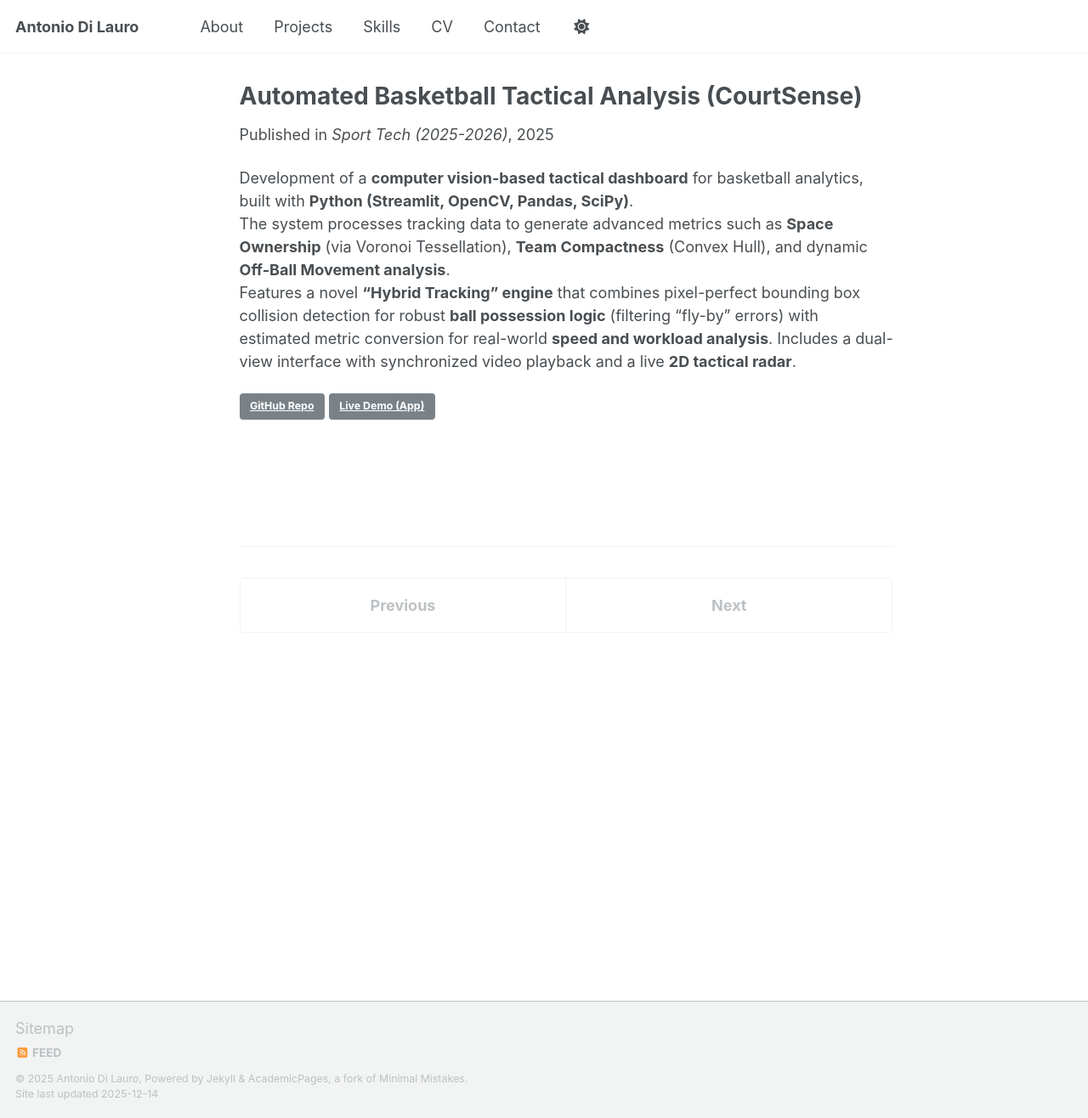
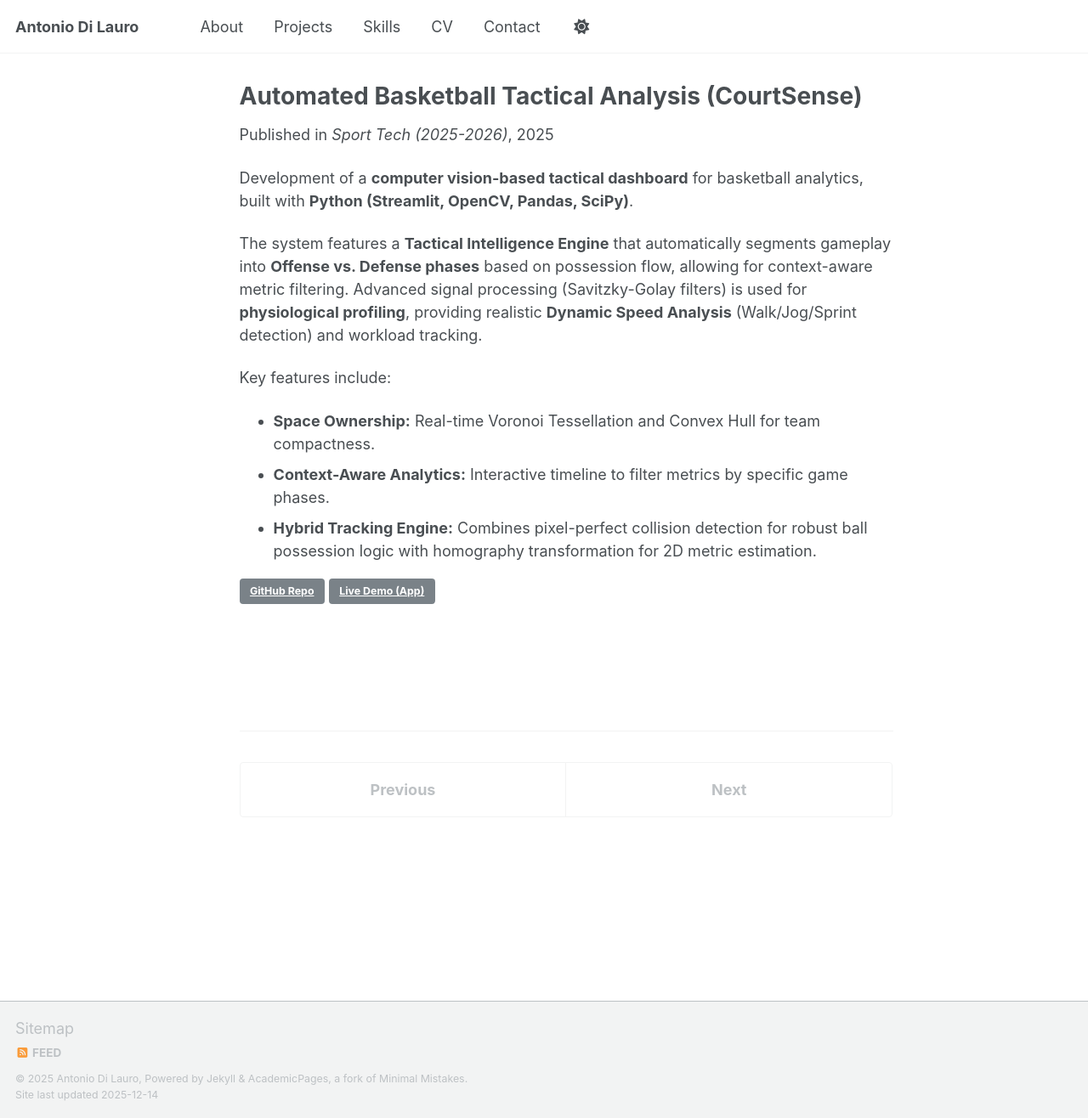
Before and after one commit to antodila/antodila.github.io, a Jekyll site: the page built from _projects/2025-12-12-courtsense.md, in a window 1280 px wide and 1316 px high. Shown: the whole window at 85% size. Built offline with Jekyll 4.4.1, drawn with Linux system fonts in a browser that asks for light colours; a script that is not in the unit is left out.

Commit message:
Update 2025-12-12-courtsense.md

```diff
--- a/_projects/2025-12-12-courtsense.md
+++ b/_projects/2025-12-12-courtsense.md
@@ -3,15 +3,21 @@ layout: single
 title: "Automated Basketball Tactical Analysis (CourtSense)"
 collection: projects
 permalink: /projects/courtsense/
-date: 2025-12-08
+date: 2025-12-14
 venue: "Sport Tech (2025-2026)"
-excerpt: "Interactive tactical dashboard for basketball analysis: Space Ownership (Voronoi), player workload tracking, and hybrid 2D metric estimation using Computer Vision."
+excerpt: "Advanced tactical dashboard featuring Automated Game Phase Recognition, dynamic physiological profiling, and Space Ownership (Voronoi) analysis."
 repo: https://github.com/antodila/CourtSense
 ---
 
 Development of a **computer vision-based tactical dashboard** for basketball analytics, built with **Python (Streamlit, OpenCV, Pandas, SciPy)**.
-The system processes tracking data to generate advanced metrics such as **Space Ownership** (via Voronoi Tessellation), **Team Compactness** (Convex Hull), and dynamic **Off-Ball Movement analysis**.
-Features a novel **"Hybrid Tracking" engine** that combines pixel-perfect bounding box collision detection for robust **ball possession logic** (filtering "fly-by" errors) with estimated metric conversion for real-world **speed and workload analysis**. Includes a dual-view interface with synchronized video playback and a live **2D tactical radar**.
+
+The system features a **Tactical Intelligence Engine** that automatically segments gameplay into **Offense vs. Defense phases** based on possession flow, allowing for context-aware metric filtering.
+Advanced signal processing (Savitzky-Golay filters) is used for **physiological profiling**, providing realistic **Dynamic Speed Analysis** (Walk/Jog/Sprint detection) and workload tracking.
+
+Key features include:
+* **Space Ownership:** Real-time Voronoi Tessellation and Convex Hull for team compactness.
+* **Context-Aware Analytics:** Interactive timeline to filter metrics by specific game phases.
+* **Hybrid Tracking Engine:** Combines pixel-perfect collision detection for robust ball possession logic with homography transformation for 2D metric estimation.
 
 <p>
   {% if page.repo %}
```
